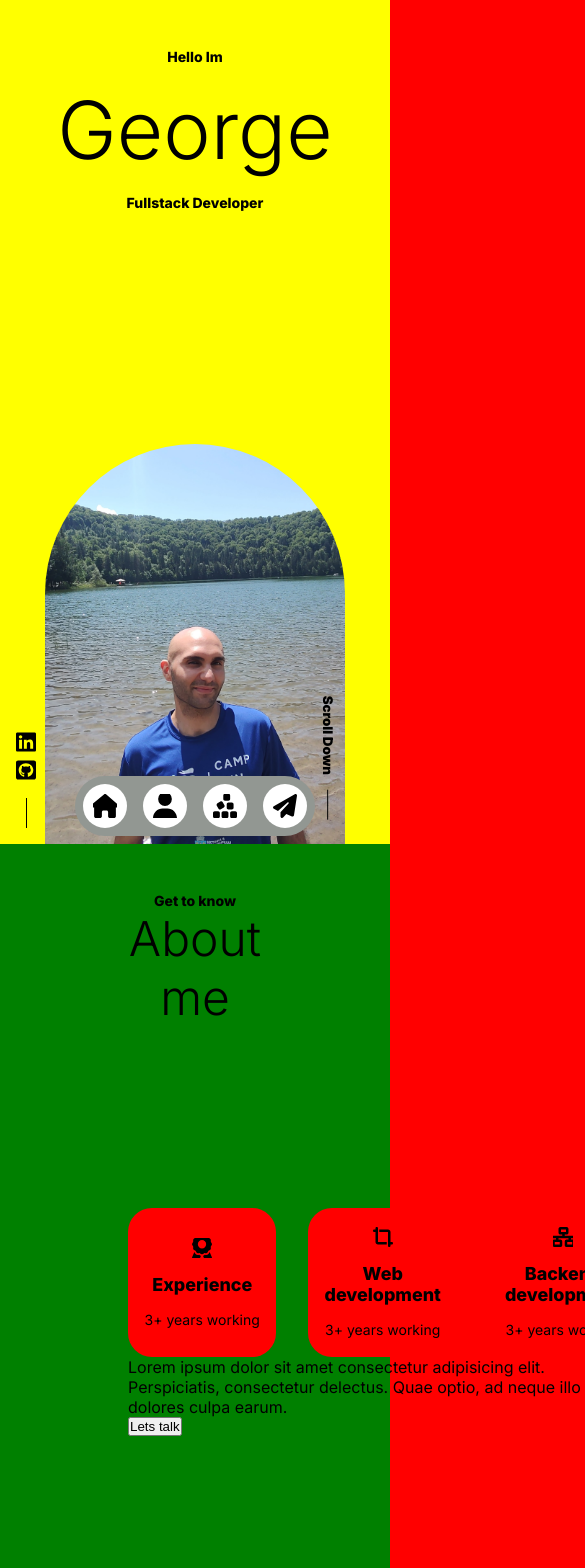
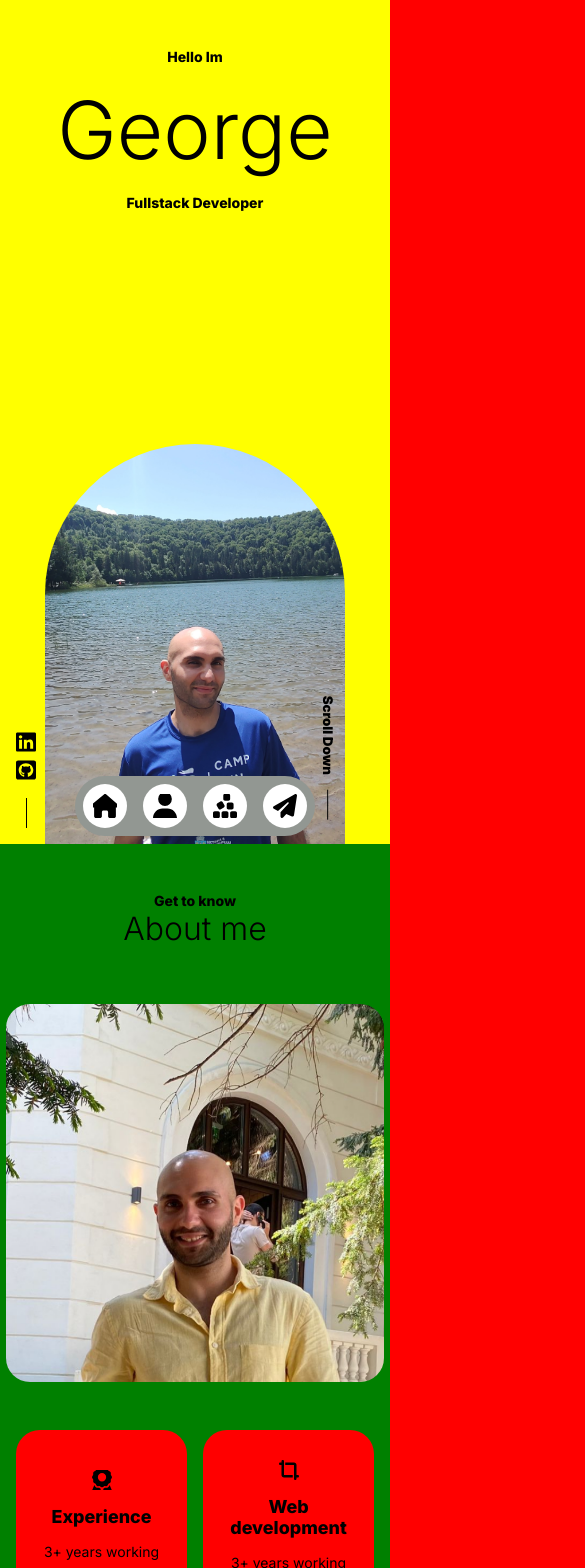
Before and after one commit to GeorgeIonita1/Portfolio, a Next.js app in the folder client/: page / in a window 390 px wide. Shown: the top 1568 px of the page, 585 px wide, since content can reach past the window. Built offline with nearby package versions, Linux system fonts and the light colour scheme.

Commit message:
Mobile improvements

```diff
--- a/client/src/components/AboutMe/AboutMe.module.scss
+++ b/client/src/components/AboutMe/AboutMe.module.scss
@@ -7,12 +7,19 @@
     justify-content: center;
 
     &MainContent {
+        @media (max-width: $media-breakpoint-XL) {
+            flex-direction: column;
+            gap: 3rem;
+        }
         display: flex;
         gap: 7rem;
 
     }
 
     &Poster {
+        @media (max-width: $media-breakpoint-XL) {
+            align-self: center;
+        }
         flex-basis: 35%;
         aspect-ratio: 1;
 
@@ -27,9 +34,14 @@
         flex-direction: column;
         align-items: flex-start;
         justify-content: space-between;
+        gap: 2rem;
     }
 
     &Cards {
+        @media (max-width: $media-breakpoint-L) {
+            flex-wrap: wrap;
+            gap: 1rem;
+        }
         display: flex;
         justify-content: space-between;
         gap: 2rem;
@@ -37,6 +49,9 @@
     }
 
     &Card {
+        @media (max-width: $media-breakpoint-L) {
+            flex-basis: calc(50% - 0.5rem);
+        }
         background-color: red;
         flex-basis: 33.3%;
         display: flex;
--- a/client/src/components/Experience/Experience.module.scss
+++ b/client/src/components/Experience/Experience.module.scss
@@ -5,6 +5,9 @@
 
     &Container {
         > div {
+            @media (max-width: $media-breakpoint-XL) {
+                max-width: 40%;
+            }
             position: relative;
             background-color: red;
             max-width: 30%;
--- a/client/src/styles/global.scss
+++ b/client/src/styles/global.scss
@@ -50,7 +50,7 @@ h1 {
 }
 
 h2 {
-    font-size: 3rem;
+    font-size: clamp(2rem, 3vw, 3rem);
     font-weight: 300;
 }
 
--- a/client/src/styles/mixins.scss
+++ b/client/src/styles/mixins.scss
@@ -10,3 +10,7 @@
     $remValue: ($value / 16) + rem;
     @return $remValue;
 }
+
+// breakpoints
+$media-breakpoint-XL: 64rem; // 1024
+$media-breakpoint-L: 36.87rem; // 590
```
